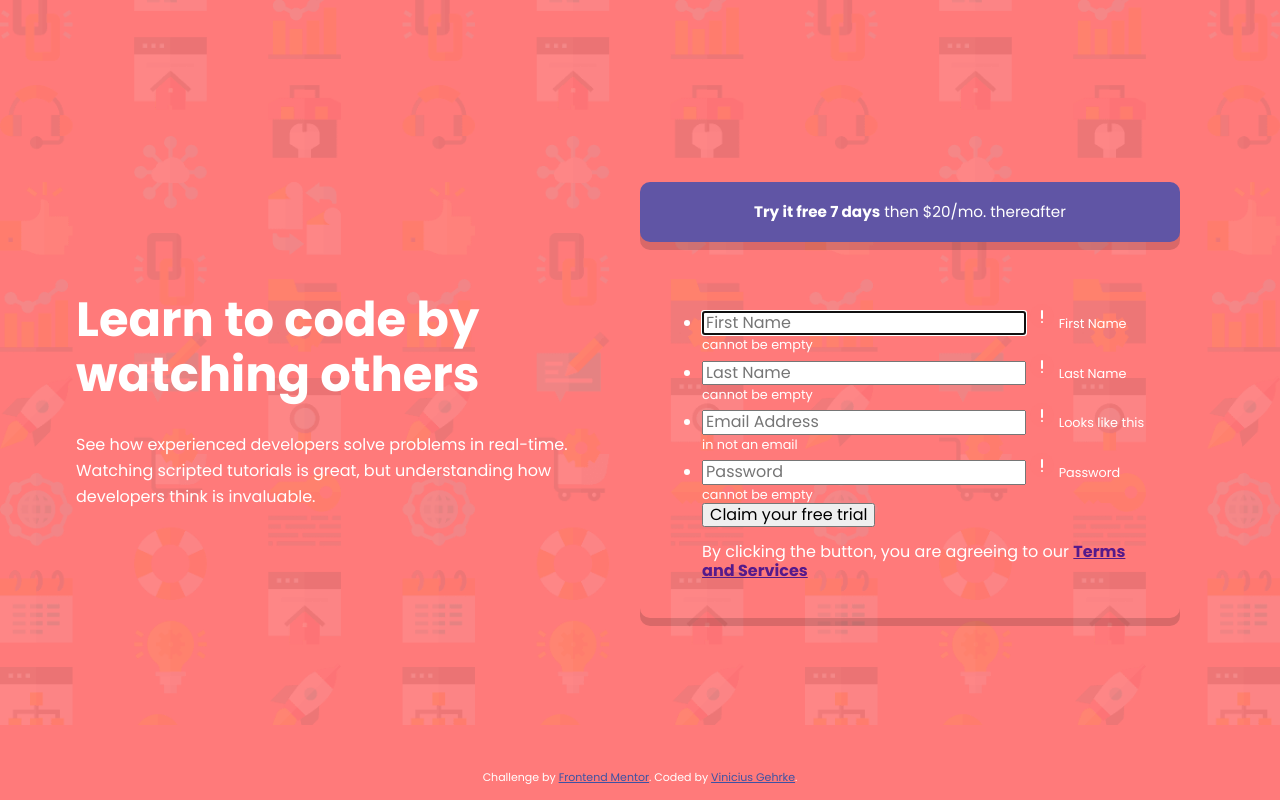
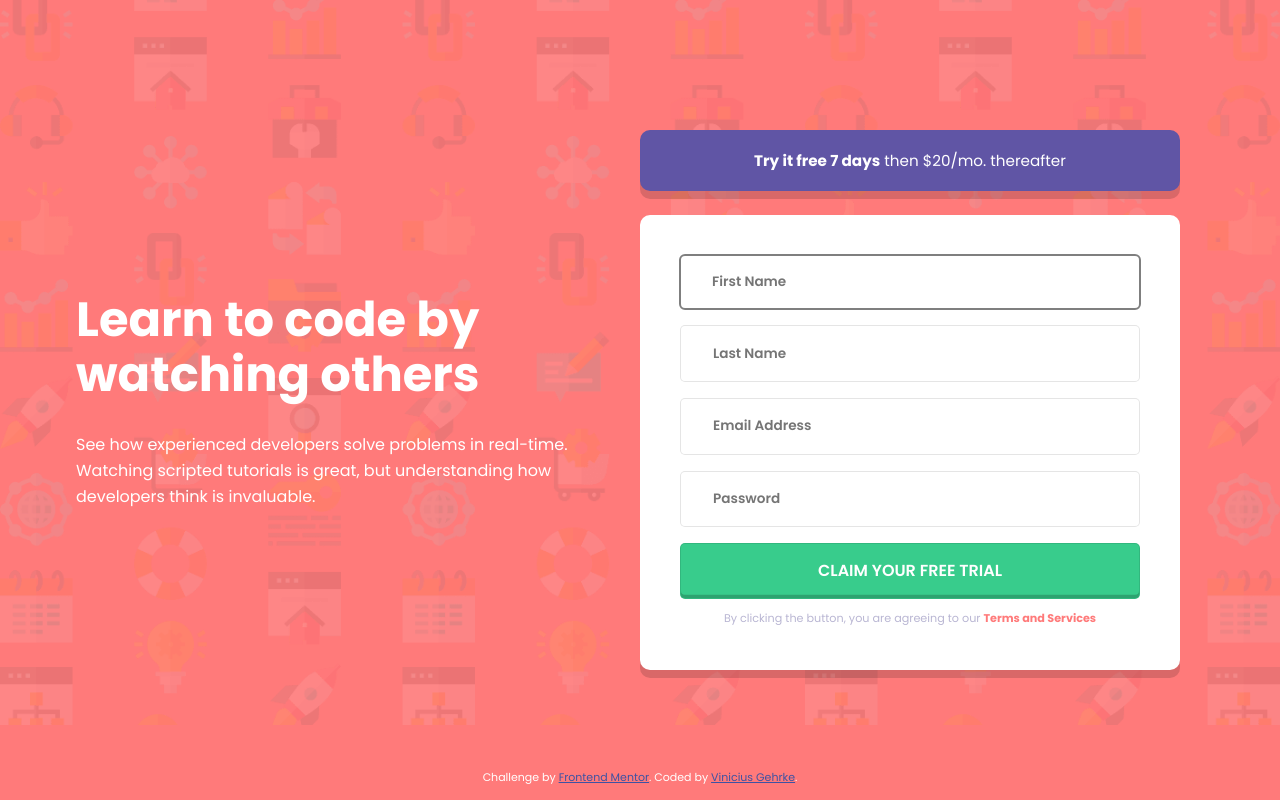
Before and after one commit to ViniciusLagoGehrke/Sign-up_Form, a plain HTML site: page index.html in a window 1280 px wide. Drawn offline with Linux system fonts and the light colour scheme.

Commit message:
finished layout changes and form validation

```diff
--- a/index.html
+++ b/index.html
@@ -3,17 +3,13 @@
 <head>
  <meta charset="UTF-8">
  <meta name="viewport" content="width=device-width, initial-scale=1.0">
-
   <link rel="icon" type="image/png" sizes="32x32" href="./images/favicon-32x32.png">
-
   <title>Frontend Mentor | Intro component with sign up form</title>
 
  <link rel="stylesheet" href="style/normalize.css">
  <link rel="stylesheet" href="style/style.css">
 
  <link href="https://fonts.googleapis.com/css2?family=Poppins:wght@400;500;600;700&display=swap" rel="stylesheet">
-
-  <script defer src="js/form.js"></script>
 
 </head>
 <body>
@@ -25,32 +21,32 @@
    <div class="card plan">
      <h4><strong>Try it free 7 days</strong> then $20/mo. thereafter</h4>
    </div>
-    <div class="card form">
-      <form id="submission" method="POST">
+   <div class="card form-wrap">
+     <form id="form" autocomplete="off" method="POST">
        <ul>
-          <li>
+         <li class="form-control">
            <label for=""></label>
-            <input type="text" id="firstName" name="firstName" placeholder="First Name" autofocus required>
+           <input type="text" id="firstName" name="firstName" placeholder="First Name" autofocus>
            <img src="./images/icon-error.svg">
-            <small class="error-msg firstName">First Name cannot be empty</small><br>
+           <small class="error-msg firstName"></small><br>
          </li>
-          <li>
+         <li class="form-control">
            <label for="lastName"></label>
-            <input type="text" id="lastName" name="lastName" placeholder="Last Name" required>
+           <input type="text" id="lastName" name="lastName" placeholder="Last Name">
            <img src="./images/icon-error.svg">
-            <small class="error-msg lastName">Last Name cannot be empty</small><br>
+           <small class="error-msg lastName"></small><br>
          </li>
-          <li>
+         <li class="form-control">
            <label for="emailAddress"></label>
-            <input type="email" id="emailAddress" name="emailAddress" placeholder="Email Address" required>
+           <input type="email" id="emailAddress" name="emailAddress" placeholder="Email Address">
            <img src="./images/icon-error.svg">
-            <small class="error-msg emailAddress">Looks like this in not an email</small><br>
+           <small class="error-msg emailAddress"></small><br>
          </li>
-          <li>
+         <li class="form-control">
            <label for="password"></label>
-            <input type="password" id="password" name="password" placeholder="Password" required>
+           <input type="password" id="password" name="password" placeholder="Password">
            <img src="./images/icon-error.svg">
-            <small class="error-msg password">Password cannot be empty</small><br>
+           <small class="error-msg password"></small><br>
          </li>
        <input class="button" type="submit" value="Claim your free trial">
 
@@ -65,5 +61,6 @@
      Coded by <a href="#https://github.com/ViniciusLagoGehrke">Vinicius Gehrke</a>.
    </p>
  </footer>
+ <script src="js/form.js"></script>
 </body>
 </html>
```
Lines whose indentation alone changed are shown as unchanged.
